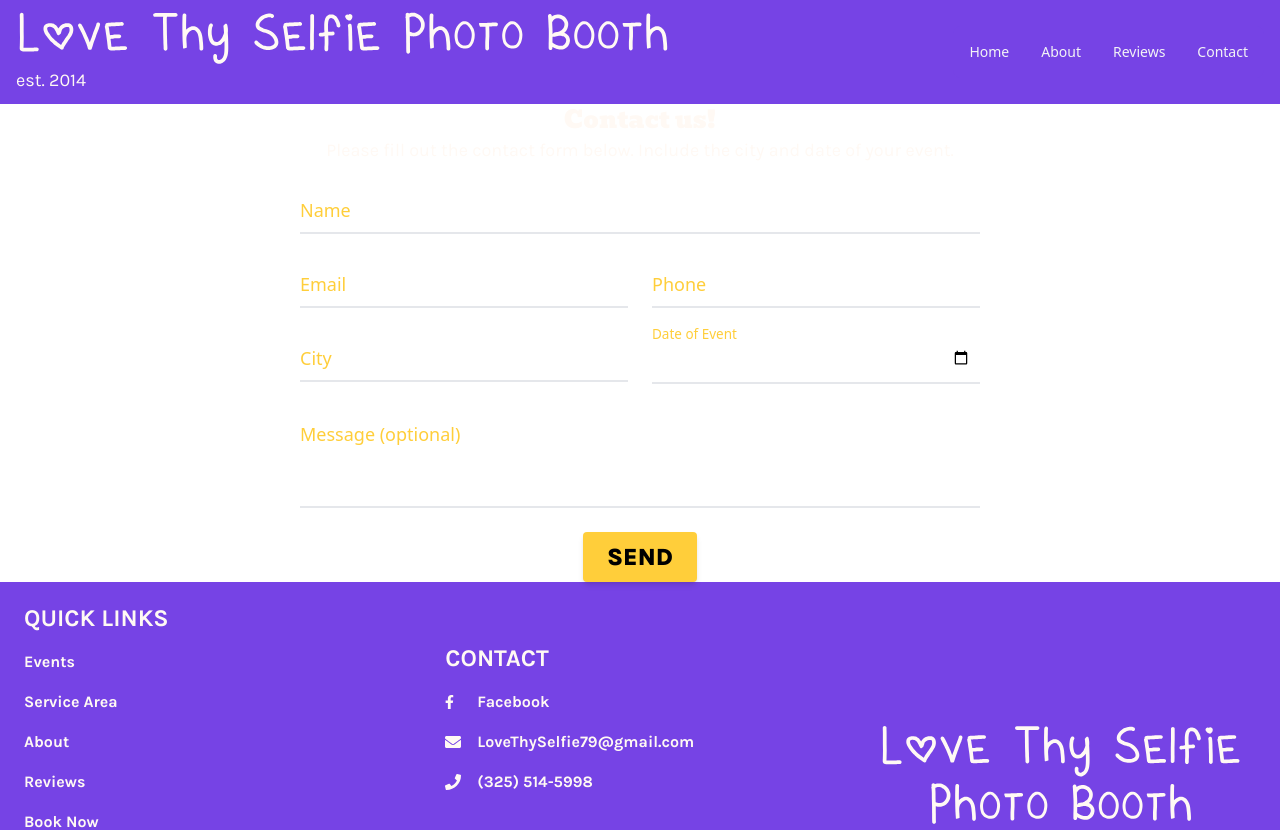
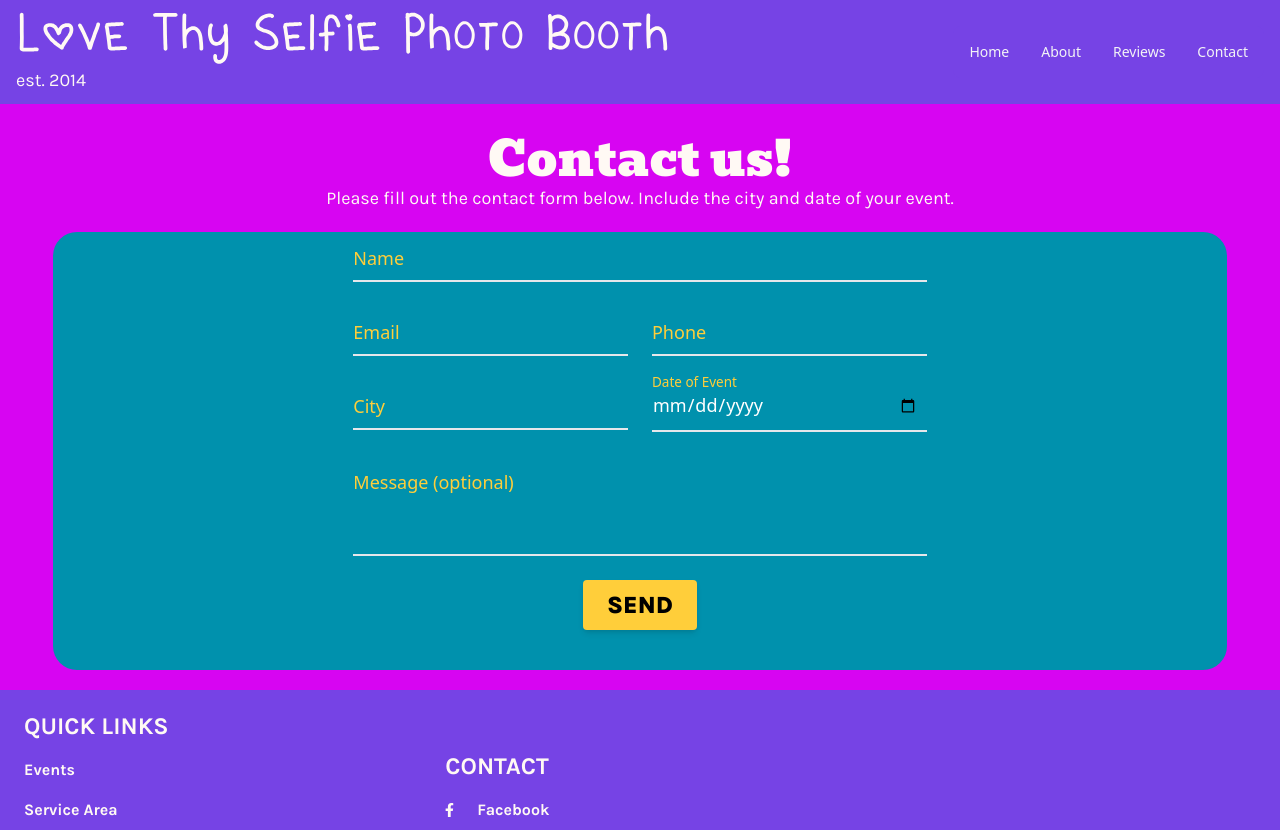
Before and after one commit to missatrox44/love-thy-selfie, a React (Vite) app: page /contact in a window 1280 px wide. Shown: the top 830 px of the page. Built offline with nearby package versions, Linux system fonts and the light colour scheme.

Commit message:
addeded green background to form and pink background on contact page

```diff
--- a/src/components/ContactForm/index.jsx
+++ b/src/components/ContactForm/index.jsx
@@ -73,9 +73,10 @@ export default function ContactForm() {
   }
 
   return (
-    <div>
-      <div className="text-center text-[#FFF9F4] mb-5 mx-5">
-        <h2 className={`bevan text-2xl ${isHideToast ? "" : "hidden"}`}>
+    <div className='bg-[var(--pink)] pb-5'>
+
+        <div className="text-center text-[#FFF9F4] mb-5 mx-5 bg-[var(--pink)]">
+          <h2 className={`bevan text-5xl pt-8 ${isHideToast ? "" : "hidden"}`}>
             Contact us!
           </h2>
           <p className={`karla-400 text-lg ${isHideToast ? "" : "hidden"}`}>
@@ -90,14 +91,16 @@ export default function ContactForm() {
             isHideToast ? "hidden" : ""
           }`}
         >
-        <h2 className="bevan text-2xl">Success!</h2>
-        <p>We received your message and will get back to you within 24 hrs.</p>
+          <h2 className="bevan text-5xl">Success!</h2>
+          <p>
+            We received your message and will get back to you within 24 hrs.
+          </p>
           <div className="flex justify-center">
             <img className="rounded mt-10" src={thankYou} />
           </div>
         </div>
         {/* END TOAST */}
-
+        <div className="rounded-3xl bg-[var(--green)] w-11/12 mx-auto">
         <form
           ref={form}
           onSubmit={sendEmail}
@@ -108,7 +111,7 @@ export default function ContactForm() {
             <input
               type="text"
               name="name"
-            className="block py-2.5 px-0 w-full text-lg bg-transparent border-0 border-b-2 border-[#0091AD]appearance-none text-white focus:outline-none focus:ring-0 focus:border-[#0091AD] peer"
+              className="block py-2.5 px-0 w-full text-lg bg-transparent border-0 border-b-2 border-[#FFCE3A]appearance-none text-white focus:outline-none focus:ring-0 focus:border-[#FFCE3A] peer mt-5"
               placeholder=" "
               required
               value={name}
@@ -116,7 +119,7 @@ export default function ContactForm() {
             />
             <label
               for="name"
-            className="peer-focus:font-medium absolute text-lg text-[#FFCE3A] duration-300 transform -translate-y-6 scale-75 top-3 -z-10 origin-[0] peer-focus:left-0 peer-focus:text-[#0091AD]  peer-placeholder-shown:scale-100 peer-placeholder-shown:translate-y-0 peer-focus:scale-75 peer-focus:-translate-y-6"
+              className="peer-focus:font-medium absolute text-lg text-[#FFCE3A] duration-300 transform -translate-y-6 scale-75 top-3 -z-10 origin-[0] peer-focus:left-0 peer-focus:text-[#FFCE3A]  peer-placeholder-shown:scale-100 peer-placeholder-shown:translate-y-0 peer-focus:scale-75 peer-focus:-translate-y-6"
             >
               Name
             </label>
@@ -126,7 +129,7 @@ export default function ContactForm() {
               <input
                 type="email"
                 name="email"
-              className="block py-2.5 px-0 w-full text-lg bg-transparent border-0 border-b-2 border-[#0091AD]appearance-none text-white focus:outline-none focus:ring-0 focus:border-[#0091AD] peer"
+                className="block py-2.5 px-0 w-full text-lg bg-transparent border-0 border-b-2 border-[#FFCE3A]appearance-none text-white focus:outline-none focus:ring-0 focus:border-[#FFCE3A] peer"
                 placeholder=" "
                 required
                 value={email}
@@ -134,7 +137,7 @@ export default function ContactForm() {
               />
               <label
                 for="email"
-              className="peer-focus:font-medium absolute text-lg text-[#FFCE3A] duration-300 transform -translate-y-6 scale-75 top-3 -z-10 origin-[0] peer-focus:left-0 peer-focus:text-[#0091AD]  peer-placeholder-shown:scale-100 peer-placeholder-shown:translate-y-0 peer-focus:scale-75 peer-focus:-translate-y-6"
+                className="peer-focus:font-medium absolute text-lg text-[#FFCE3A] duration-300 transform -translate-y-6 scale-75 top-3 -z-10 origin-[0] peer-focus:left-0 peer-focus:text-[#FFCE3A]  peer-placeholder-shown:scale-100 peer-placeholder-shown:translate-y-0 peer-focus:scale-75 peer-focus:-translate-y-6"
               >
                 Email
               </label>
@@ -144,7 +147,7 @@ export default function ContactForm() {
                 type="tel"
                 // pattern="[0-9]{3}-[0-9]{3}-[0-9]{4}"
                 name="phone"
-              className="block py-2.5 px-0 w-full text-lg bg-transparent border-0 border-b-2 border-[#0091AD]appearance-none text-white focus:outline-none focus:ring-0 focus:border-[#0091AD] peer"
+                className="block py-2.5 px-0 w-full text-lg bg-transparent border-0 border-b-2 border-[#FFCE3A]appearance-none text-white focus:outline-none focus:ring-0 focus:border-[#FFCE3A] peer"
                 placeholder=" "
                 required
                 value={phone}
@@ -152,7 +155,7 @@ export default function ContactForm() {
               />
               <label
                 for="phone"
-              className="peer-focus:font-medium absolute text-lg text-[#FFCE3A] duration-300 transform -translate-y-6 scale-75 top-3 -z-10 origin-[0] peer-focus:left-0 peer-focus:text-[#0091AD]  peer-placeholder-shown:scale-100 peer-placeholder-shown:translate-y-0 peer-focus:scale-75 peer-focus:-translate-y-6"
+                className="peer-focus:font-medium absolute text-lg text-[#FFCE3A] duration-300 transform -translate-y-6 scale-75 top-3 -z-10 origin-[0] peer-focus:left-0 peer-focus:text-[#FFCE3A]  peer-placeholder-shown:scale-100 peer-placeholder-shown:translate-y-0 peer-focus:scale-75 peer-focus:-translate-y-6"
               >
                 Phone
               </label>
@@ -163,7 +166,7 @@ export default function ContactForm() {
               <input
                 type="text"
                 name="city"
-              className="block py-2.5 px-0 w-full text-lg bg-transparent border-0 border-b-2 border-[#0091AD]appearance-none text-white focus:outline-none focus:ring-0 focus:border-[#0091AD] peer"
+                className="block py-2.5 px-0 w-full text-lg bg-transparent border-0 border-b-2 border-[#FFCE3A]appearance-none text-white focus:outline-none focus:ring-0 focus:border-[#FFCE3A] peer"
                 placeholder=" "
                 required
                 value={city}
@@ -171,7 +174,7 @@ export default function ContactForm() {
               />
               <label
                 for="city"
-              className="peer-focus:font-medium absolute text-lg text-[#FFCE3A] duration-300 transform -translate-y-6 scale-75 top-3 -z-10 origin-[0] peer-focus:left-0 peer-focus:text-[#0091AD]  peer-placeholder-shown:scale-100 peer-placeholder-shown:translate-y-0 peer-focus:scale-75 peer-focus:-translate-y-6"
+                className="peer-focus:font-medium absolute text-lg text-[#FFCE3A] duration-300 transform -translate-y-6 scale-75 top-3 -z-10 origin-[0] peer-focus:left-0 peer-focus:text-[#FFCE3A]  peer-placeholder-shown:scale-100 peer-placeholder-shown:translate-y-0 peer-focus:scale-75 peer-focus:-translate-y-6"
               >
                 City
               </label>
@@ -180,7 +183,7 @@ export default function ContactForm() {
               <input
                 type="date"
                 name="date"
-              className="block py-2.5 px-0 w-full text-lg bg-transparent border-0 border-b-2 border-[#0091AD]appearance-none text-white focus:outline-none focus:ring-0 focus:border-[#0091AD] peer"
+                className="block py-2.5 px-0 w-full text-lg bg-transparent border-0 border-b-2 border-[#FFCE3A]appearance-none text-white focus:outline-none focus:ring-0 focus:border-[#FFCE3A] peer"
                 placeholder=" "
                 required
                 value={date}
@@ -189,7 +192,7 @@ export default function ContactForm() {
               />
               <label
                 for="date"
-              className="peer-focus:font-medium absolute text-lg text-[#FFCE3A] duration-300 transform -translate-y-6 scale-75 top-3 -z-10 origin-[0] peer-focus:left-0 peer-focus:text-[#0091AD]  peer-placeholder-shown:scale-100 peer-placeholder-shown:translate-y-0 peer-focus:scale-75 peer-focus:-translate-y-6"
+                className="peer-focus:font-medium absolute text-lg text-[#FFCE3A] duration-300 transform -translate-y-6 scale-75 top-3 -z-10 origin-[0] peer-focus:left-0 peer-focus:text-[#FFCE3A]  peer-placeholder-shown:scale-100 peer-placeholder-shown:translate-y-0 peer-focus:scale-75 peer-focus:-translate-y-6"
               >
                 Date of Event
               </label>
@@ -200,7 +203,7 @@ export default function ContactForm() {
             <textarea
               type="text"
               name="message"
-            className="block py-2.5 px-0 w-full text-lg bg-transparent border-0 border-b-2 border-[#0091AD]appearance-none text-white focus:outline-none focus:ring-0 focus:border-[#0091AD] peer"
+              className="block py-2.5 px-0 w-full text-lg bg-transparent border-0 border-b-2 border-[#FFCE3A]appearance-none text-white focus:outline-none focus:ring-0 focus:border-[#FFCE3A] peer"
               placeholder=" "
               value={message}
               onChange={handleChange}
@@ -208,7 +211,7 @@ export default function ContactForm() {
             />
             <label
               for="name"
-            className="peer-focus:font-medium absolute text-lg text-[#FFCE3A] duration-300 transform -translate-y-6 scale-75 top-3 -z-10 origin-[0] peer-focus:left-0 peer-focus:text-[#0091AD]  peer-placeholder-shown:scale-100 peer-placeholder-shown:translate-y-0 peer-focus:scale-75 peer-focus:-translate-y-6"
+              className="peer-focus:font-medium absolute text-lg text-[#FFCE3A] duration-300 transform -translate-y-6 scale-75 top-3 -z-10 origin-[0] peer-focus:left-0 peer-focus:text-[#FFCE3A]  peer-placeholder-shown:scale-100 peer-placeholder-shown:translate-y-0 peer-focus:scale-75 peer-focus:-translate-y-6"
             >
               Message (optional)
             </label>
@@ -217,12 +220,13 @@ export default function ContactForm() {
             <button
               type="submit"
               // id="contact-send"
-            className="karla-800 inline-block px-6 py-2.5 bg-[#FFCE3A] text-black font-medium text-2xl leading-tight uppercase rounded shadow-md hover:bg-[#0091AD] hover:shadow-lg focus:bg-[#0091AD] focus:shadow-lg focus:outline-none focus:ring-0 active:bg-[#0091AD] active:shadow-lg transition duration-150 ease-in-out"
+              className="karla-800 inline-block px-6 py-2.5 bg-[#FFCE3A] text-black font-medium text-2xl leading-tight uppercase rounded shadow-md hover:bg-[var(--pink)] hover:shadow-lg focus:bg-[var(--pink)] focus:shadow-lg focus:outline-none focus:ring-0 active:bg-[var(--pink)] active:shadow-lg transition duration-150 ease-in-out mb-10"
             >
               SEND
             </button>
           </div>
         </form>
       </div>
+    </div>
   );
 }
```
Lines whose indentation alone changed are shown as unchanged.
